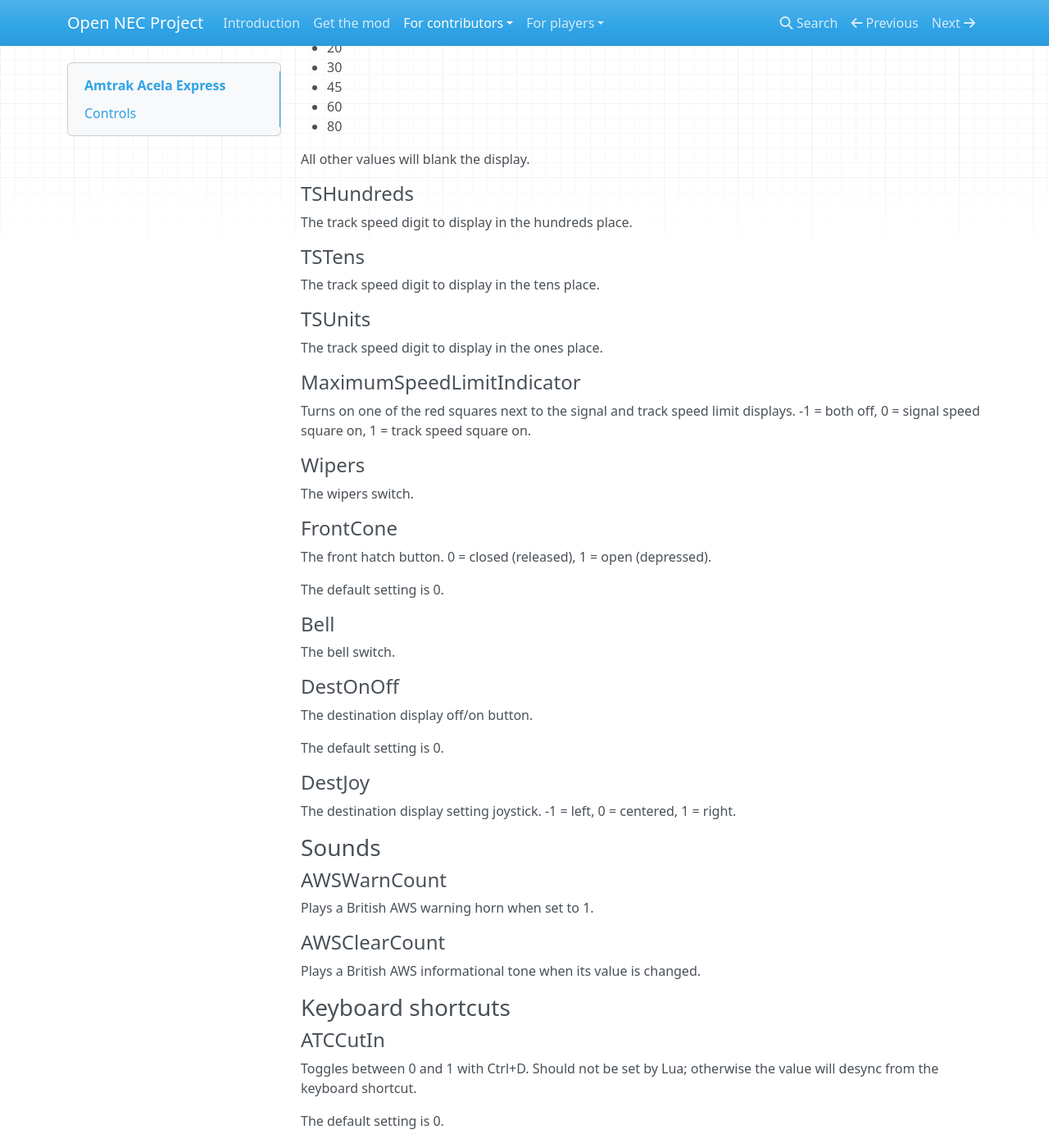
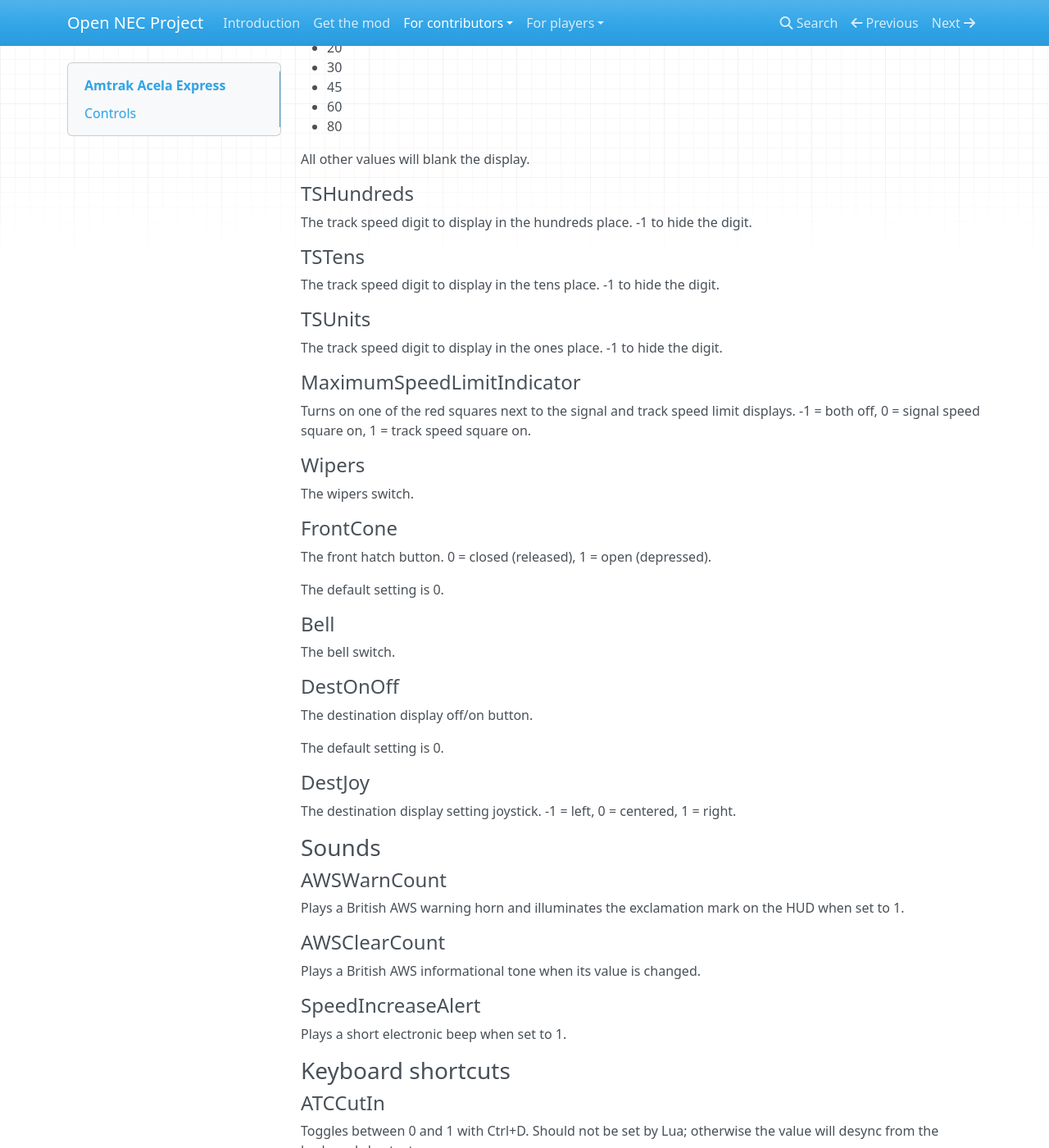
Before and after one commit to YoRyan/open-nec, an MkDocs documentation site: the page built from Docs/for-contributors/rolling-stock/amtrak-acela.md, in a window 1280 px wide and 1400 px high, scrolled down 5107 px. Shown: the whole window at 82% size. Built offline with MkDocs 1.6.1, drawn with Linux system fonts in a browser that asks for light colours; nearby versions of some CDN libraries; some of the changed text lies outside the part shown.

Commit message:
Acela: some documentation corrections

```diff
--- a/Docs/for-contributors/rolling-stock/amtrak-acela.md
+++ b/Docs/for-contributors/rolling-stock/amtrak-acela.md
@@ -42,13 +42,13 @@
 
 #### ScreenDer
 
-Controls power to the righthand speedometer display.
+The off/on switch for the righthand speedometer display.
 
 The default setting is 1.
 
-#### ScrenIzq
+#### ScreenIzq
 
-Controls power to the lefthand train status display.
+The off/on switch for the lefthand train status display.
 
 The default setting is 1.
 
@@ -176,15 +176,15 @@
 
 #### SPHundreds
 
-The speedometer digit to display in the hundreds position.
+The speedometer digit to display in the hundreds position. -1 to hide the digit.
 
 #### SPTens
 
-The speedometer digit to display in the tens position.
+The speedometer digit to display in the tens position. -1 to hide the digit.
 
 #### SPUnits
 
-The speedometer digit to display in the ones position.
+The speedometer digit to display in the ones position. -1 to hide the digit.
 
 #### PowerState
 
@@ -245,15 +245,15 @@
 
 #### TSHundreds
 
-The track speed digit to display in the hundreds place.
+The track speed digit to display in the hundreds place. -1 to hide the digit.
 
 #### TSTens
 
-The track speed digit to display in the tens place.
+The track speed digit to display in the tens place. -1 to hide the digit.
 
 #### TSUnits
 
-The track speed digit to display in the ones place.
+The track speed digit to display in the ones place. -1 to hide the digit.
 
 #### MaximumSpeedLimitIndicator
 
@@ -287,11 +287,15 @@
 
 #### AWSWarnCount
 
-Plays a British AWS warning horn when set to 1.
+Plays a British AWS warning horn and illuminates the exclamation mark on the HUD when set to 1.
 
 #### AWSClearCount
 
 Plays a British AWS informational tone when its value is changed.
+
+#### SpeedIncreaseAlert
+
+Plays a short electronic beep when set to 1.
 
 ### Keyboard shortcuts
 
```
Also changed, not shown: other parts of Docs/for-contributors/rolling-stock/amtrak-acela.md (+3 -3 lines).
